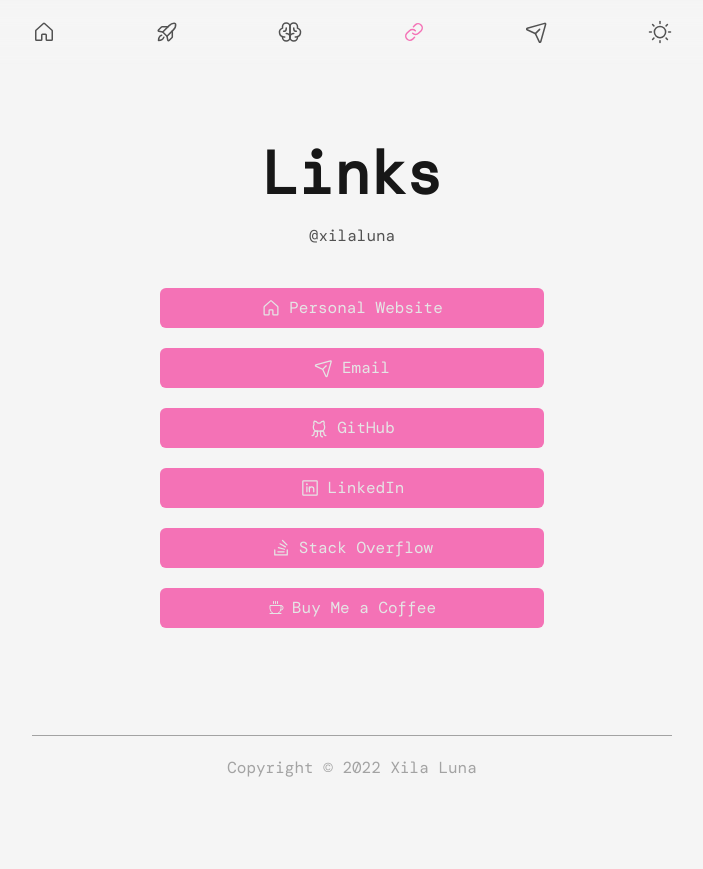
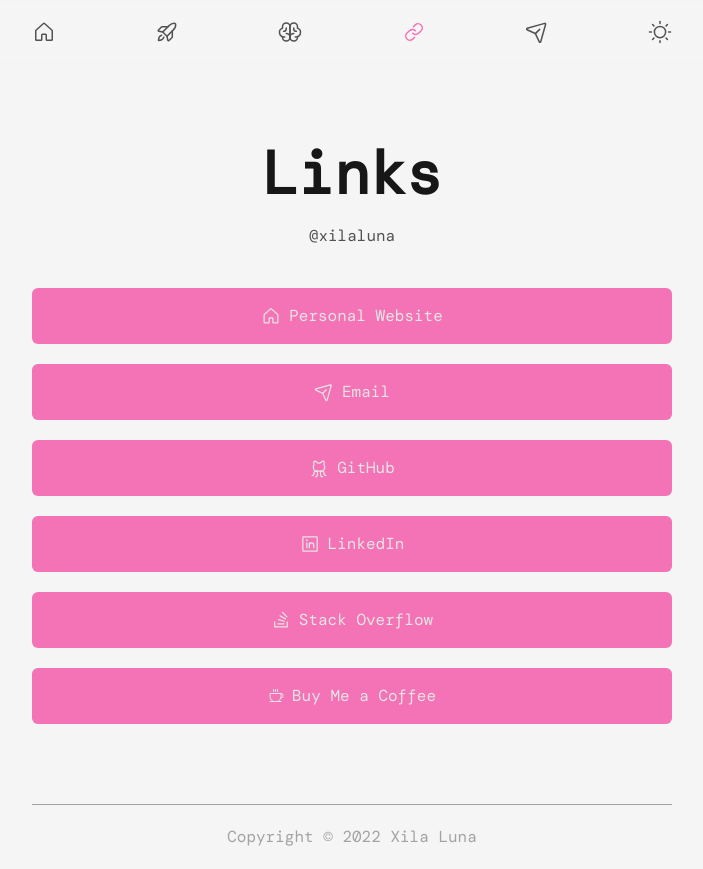
Before and after one commit to xilaluna/xilaluna.com, a Next.js app: page /links in a window 1280 px wide. Shown: the whole page, without its empty margins (288-991 px from the left). Before the commit the page ends 800 px from the top, so only its background shows below. Built offline with nearby package versions, Linux system fonts and the light colour scheme.

Commit message:
[update] make btns bigger

```diff
--- a/src/pages/links/index.tsx
+++ b/src/pages/links/index.tsx
@@ -17,37 +17,31 @@
 
       <div className="flex flex-col items-center justify-center space-y-5">
         <Link href={'/'}>
-          <a className="btn w-full max-w-sm" href="https://xilaluna.com/">
+          <a className="btn-link " href="https://xilaluna.com/">
             <House className="mb-0.5 mr-2 inline-block h-5 w-5 align-middle" />
             Personal Website
           </a>
         </Link>
-        <a className="btn w-full max-w-sm" href="mailto:xilaluna2@gmail.com">
+        <a className="btn-link " href="mailto:xilaluna2@gmail.com">
           <PaperPlaneTilt className="mb-0.5 mr-2 inline-block h-5 w-5 align-middle" />
           Email
         </a>
-        <a className="btn w-full max-w-sm" href="https://github.com/xilaluna">
+        <a className="btn-link " href="https://github.com/xilaluna">
           <GithubLogo className="mb-0.5 mr-2 inline-block h-5 w-5 align-middle" />
           GitHub
         </a>
-        <a
-          className="btn w-full max-w-sm"
-          href="https://www.linkedin.com/in/xilaluna/"
-        >
+        <a className="btn-link " href="https://www.linkedin.com/in/xilaluna/">
           <LinkedinLogo className="mb-0.5 mr-2 inline-block h-5 w-5 align-middle" />
           LinkedIn
         </a>
         <a
-          className="btn w-full max-w-sm"
+          className="btn-link "
           href="https://stackoverflow.com/users/14382852/xilaluna"
         >
           <StackOverflowLogo className="mb-0.5 mr-2 inline-block h-5 w-5 align-middle" />
           Stack Overflow
         </a>
-        <a
-          className="btn w-full max-w-sm"
-          href="https://www.buymeacoffee.com/xilaluna"
-        >
+        <a className="btn-link " href="https://www.buymeacoffee.com/xilaluna">
           <Coffee className="mb-0.5 mr-2 inline-block align-middle" />
           Buy Me a Coffee
         </a>
--- a/src/styles/globals.css
+++ b/src/styles/globals.css
@@ -49,4 +49,7 @@
   .secondary-btn {
     @apply rounded-md border border-pink-400 px-4 py-2 text-pink-400 transition duration-300 ease-in-out hover:border-pink-500 hover:bg-pink-300/25 dark:border-indigo-400 dark:text-indigo-400 dark:hover:border-indigo-500 dark:hover:bg-indigo-900/25;
   }
+  .btn-link {
+    @apply btn w-full px-6 py-4;
+  }
 }
```
